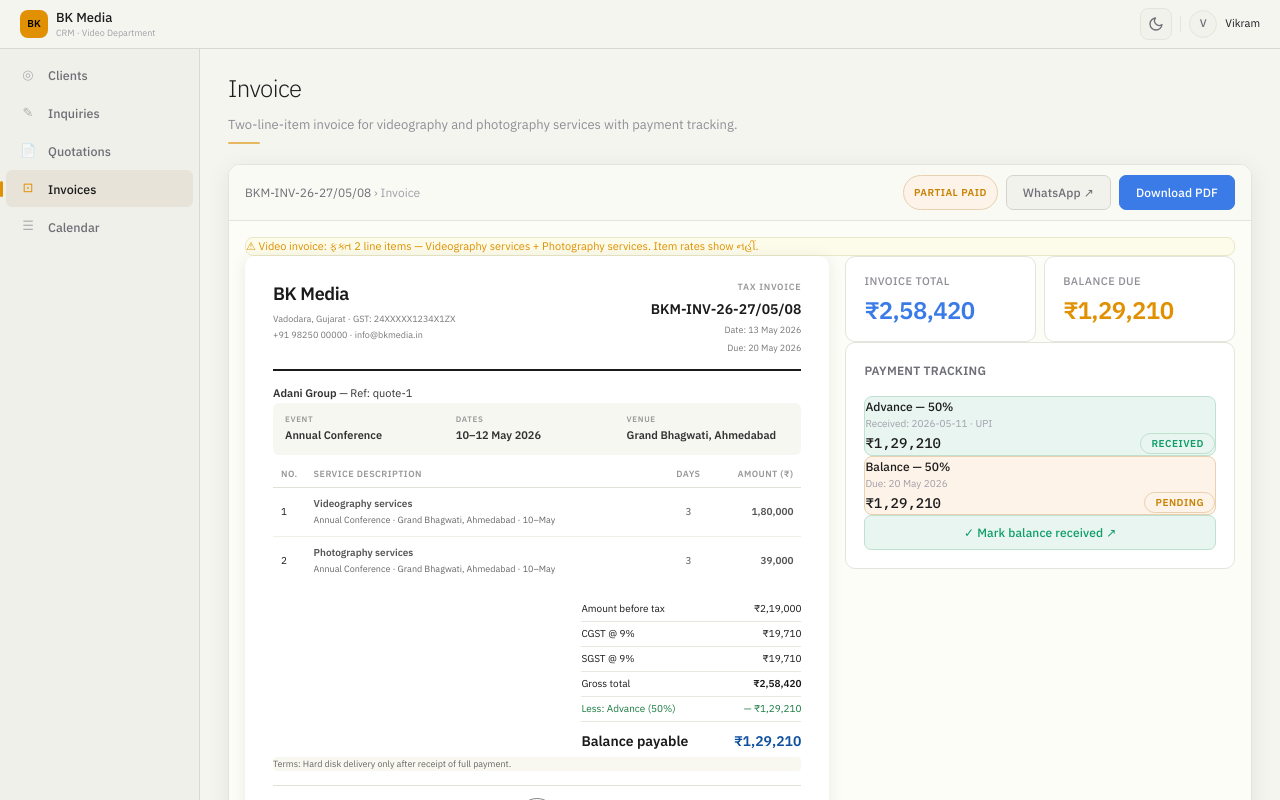
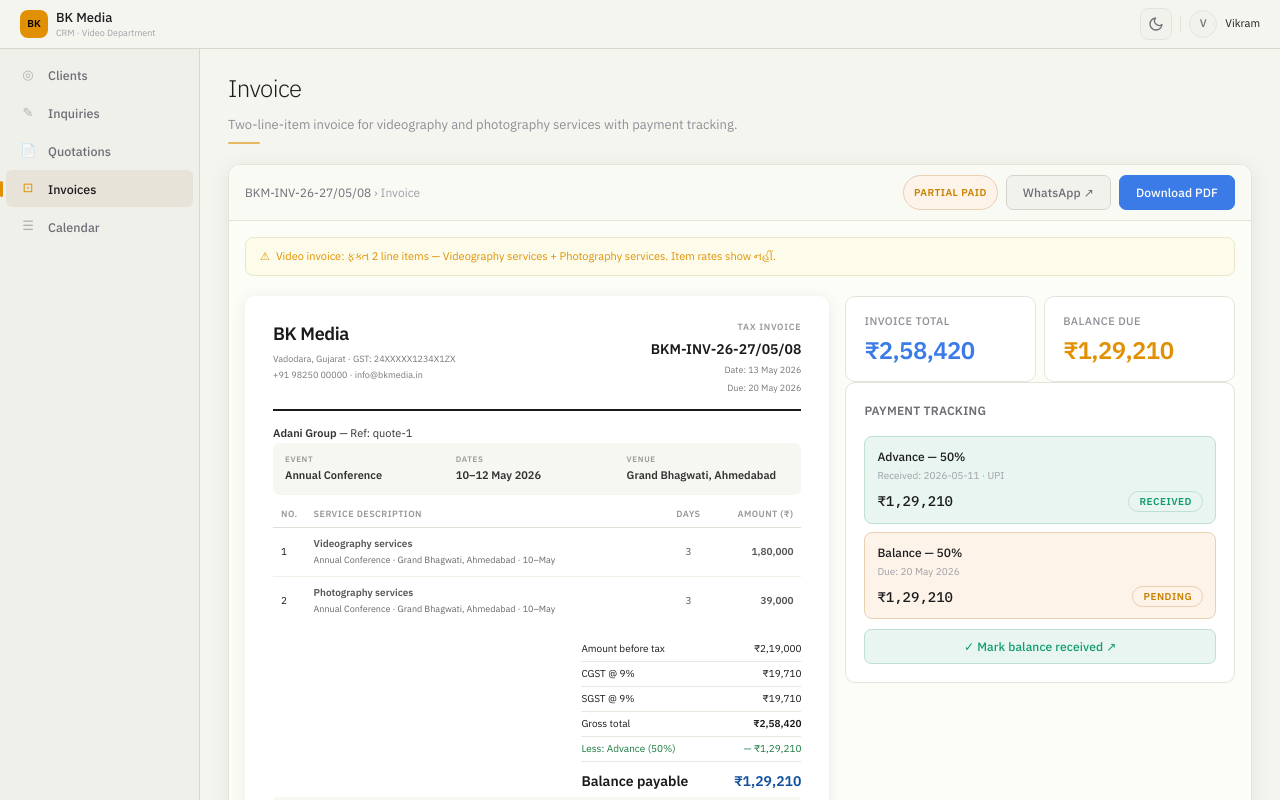
Before and after one commit to harshkathrotiya/2105bkcrm, a Next.js app: page /invoices/1 in a window 1280 px wide. Shown: the top 800 px of the page. Built offline with nearby package versions, Linux system fonts and the light colour scheme; no server answers; the database is empty.

Commit message:
Improve notification and payment tracking styles in Screen08Invoice for better readability

```diff
--- a/src/components/screens/Screen08Invoice.tsx
+++ b/src/components/screens/Screen08Invoice.tsx
@@ -74,9 +74,20 @@ export default function Screen08Invoice({ invoiceId }: Props) {
         }
       >
         {/* Warning */}
-        <div className="rounded-lg p-[8px_12px] mb-3 text-[11px]" style={{ background: "var(--sem-notif-bg)", border: "1px solid var(--sem-notif-bdr)", color: "var(--acc)" }}>
-          ⚠ Video invoice: ફક્ત 2 line items — Videography services + Photography
-          services. Item rates show નહીં.
+        <div
+          className="rounded-lg text-[11px]"
+          style={{
+            display: "flex",
+            alignItems: "center",
+            padding: "10px 14px",
+            marginBottom: "20px",
+            background: "var(--sem-notif-bg)",
+            border: "1px solid var(--sem-notif-bdr)",
+            color: "var(--acc)"
+          }}
+        >
+          <span style={{ marginRight: "6px" }}>⚠</span>
+          <span>Video invoice: ફક્ત 2 line items — Videography services + Photography services. Item rates show નહીં.</span>
         </div>
 
         <div className="two-col">
@@ -267,11 +278,19 @@ export default function Screen08Invoice({ invoiceId }: Props) {
             </div>
             <div className="card">
               <div className="card-t">Payment tracking</div>
-              <div className={`rounded-lg p-[10px_12px] mb-2`} style={{ background: invoice.advanceReceived ? "var(--sem-gr-bg)" : "var(--sem-gy-bg)", border: `1px solid ${invoice.advanceReceived ? "var(--sem-gr-bdr)" : "var(--b1)"}` }}>
-                <div className="text-[12px] font-medium mb-[2px]">
+              <div
+                className="rounded-lg"
+                style={{
+                  padding: "10px 12px",
+                  marginBottom: "8px",
+                  background: invoice.advanceReceived ? "var(--sem-gr-bg)" : "var(--sem-gy-bg)",
+                  border: `1px solid ${invoice.advanceReceived ? "var(--sem-gr-bdr)" : "var(--b1)"}`
+                }}
+              >
+                <div className="text-[12px] font-medium" style={{ marginBottom: "2px" }}>
                   Advance — 50%
                 </div>
-                <div className="text-[10px] text-tx3 mb-[6px]">
+                <div className="text-[10px] text-tx3" style={{ marginBottom: "6px" }}>
                   {invoice.advanceReceived
                     ? `Received: ${invoice.advanceReceivedAt} · ${invoice.advanceMethod}`
                     : "Not yet received"}
@@ -285,11 +304,19 @@ export default function Screen08Invoice({ invoiceId }: Props) {
                   </Badge>
                 </div>
               </div>
-              <div className={`rounded-lg p-[10px_12px] mb-[10px]`} style={{ background: invoice.balanceReceived ? "var(--sem-gr-bg)" : "var(--sem-am-bg)", border: `1px solid ${invoice.balanceReceived ? "var(--sem-gr-bdr)" : "var(--sem-am-bdr)"}` }}>
-                <div className="text-[12px] font-medium mb-[2px]">
+              <div
+                className="rounded-lg"
+                style={{
+                  padding: "10px 12px",
+                  marginBottom: "10px",
+                  background: invoice.balanceReceived ? "var(--sem-gr-bg)" : "var(--sem-am-bg)",
+                  border: `1px solid ${invoice.balanceReceived ? "var(--sem-gr-bdr)" : "var(--sem-am-bdr)"}`
+                }}
+              >
+                <div className="text-[12px] font-medium" style={{ marginBottom: "2px" }}>
                   Balance — 50%
                 </div>
-                <div className="text-[10px] text-tx3 mb-[6px]">
+                <div className="text-[10px] text-tx3" style={{ marginBottom: "6px" }}>
                   {invoice.balanceReceived
                     ? `Received: ${invoice.balanceReceivedAt} · ${invoice.balanceMethod}`
                     : `Due: ${new Date(invoice.dueDate).toLocaleDateString("en-IN", { day: "numeric", month: "short", year: "numeric" })}`}
```
